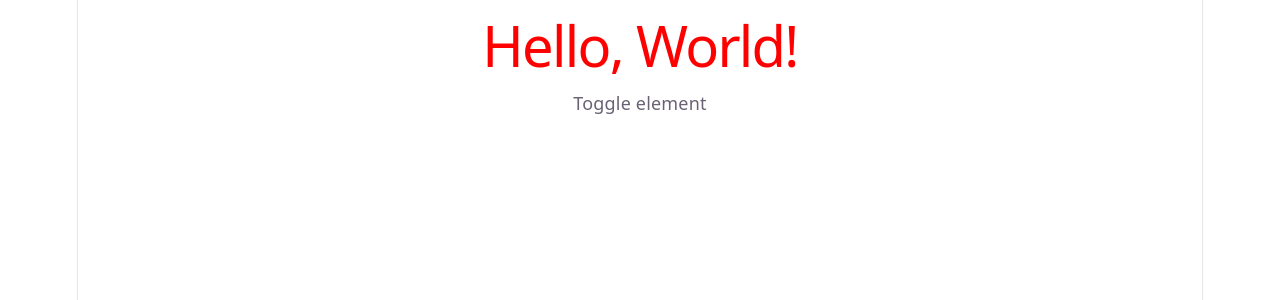
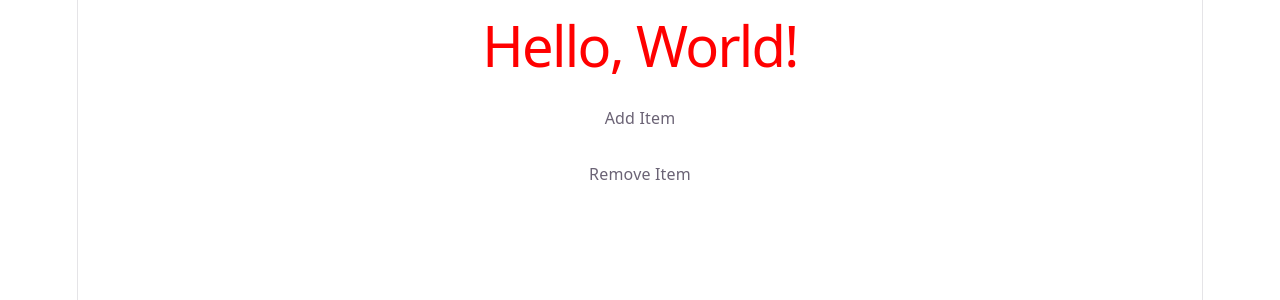
Before and after one commit to ngapsgeschaft/tuto-vue, a Vue app: page / in a window 1280 px wide. Shown: the top 300 px of the page. Built offline with nearby package versions, Linux system fonts and the light colour scheme.

Commit message:
ch#04(transition): Gestion de la transition d'un groupe d'éléments

```diff
--- a/src/components/MyComposant.vue
+++ b/src/components/MyComposant.vue
@@ -1,26 +1,58 @@
 <template>
-  <button @click="toggleVisible">Toggle element</button>
-  <transition name="fade">
-    <p v-if="isVisible">je suis un element</p>
-  </transition>
+  <button @click="addItem">Add Item</button>
+  <button @click="removeItem" :disabled="items.length === 0">Remove Item</button>
+
+  <transition-group name="list" tag="ul">
+    <li v-for="item in items" :key="item" class="list-item">
+      {{ item }}
+    </li>
+  </transition-group>
 </template>
 
 <script setup>
 import { ref } from 'vue';
 
-const isVisible = ref(false);
+const items = ref([])
 
-const toggleVisible = () => {
-  isVisible.value = !isVisible.value;
+let nextId = ref(1)
+
+const addItem = () => {
+  items.value.push(`Element ${nextId.value++}`)
+}
+
+const removeItem = () => {
+  items.value.pop()
 }
 </script>
 
 <style>
-.fade-enter-active, .fade-leave-active {
-  transition: opacity 1s ease;
+button {
+  margin: 5px;
+  padding: 10px;
+  font-size: 16px;
+  cursor:pointer;
 }
 
-.fade-enter, .fade-leave-to {
+ul {
+  list-style: none;
+  padding: 0;
+}
+
+.list-item {
+  background: crimson;
+  color: write;
+  padding: 10px;
+  margin: 5px;
+  border-radius: 5px;
+  transition: all 0.5s ease;
+}
+
+.list-enter-active, .list-leave-active {
+  transition: opacity 0.5s , transform .5s;
+}
+
+.list-enter-form, .list-leave-to {
   opacity: 0;
+  transform: translateY(-20px);
 }
 </style>
```
